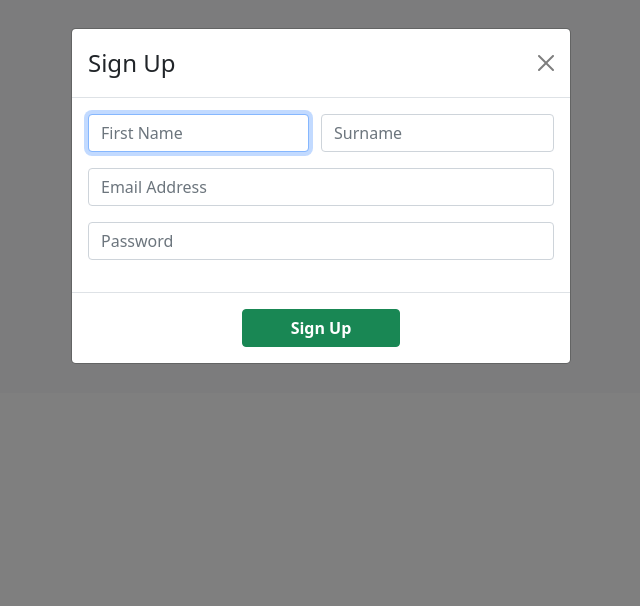
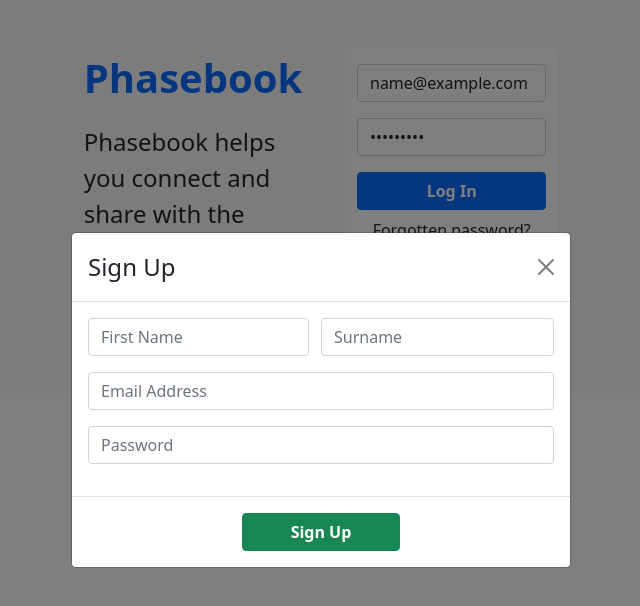
Before and after one commit to wuzhixiang88/GA-Projects, a React (Create React App) app in the folder unit4_project/phasebook/client/: page / in a window 1280 px wide. Both pictures are taken after typing "name@example.com", "Sample123" into the empty fields and a click on the button "Create New Account". Shown: the top 606 px of the page, without its empty margins (319-959 px from the left). Built offline with nearby package versions, Linux system fonts and the light colour scheme.

Commit message:
update sign up modal to be vertically center in window

```diff
--- a/unit4_project/phasebook/client/src/pages/HomePage.jsx
+++ b/unit4_project/phasebook/client/src/pages/HomePage.jsx
@@ -83,6 +83,7 @@ const HomePage = () => {
             show={show}
             onHide={handleClose}
             backdrop="static"
+            centered={true}
             keyboard={false}
           >
             <Modal.Header closeButton>
@@ -98,7 +99,6 @@ const HomePage = () => {
                           required
                           type="text"
                           placeholder="First Name"
-                          autoFocus={true}
                         />
                         <Form.Control.Feedback
                           type="invalid"
```
